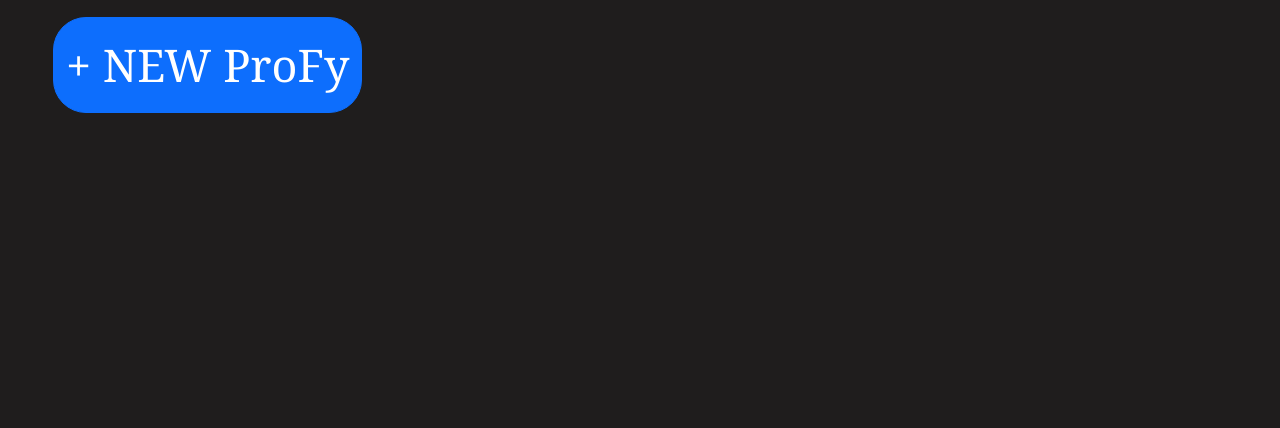
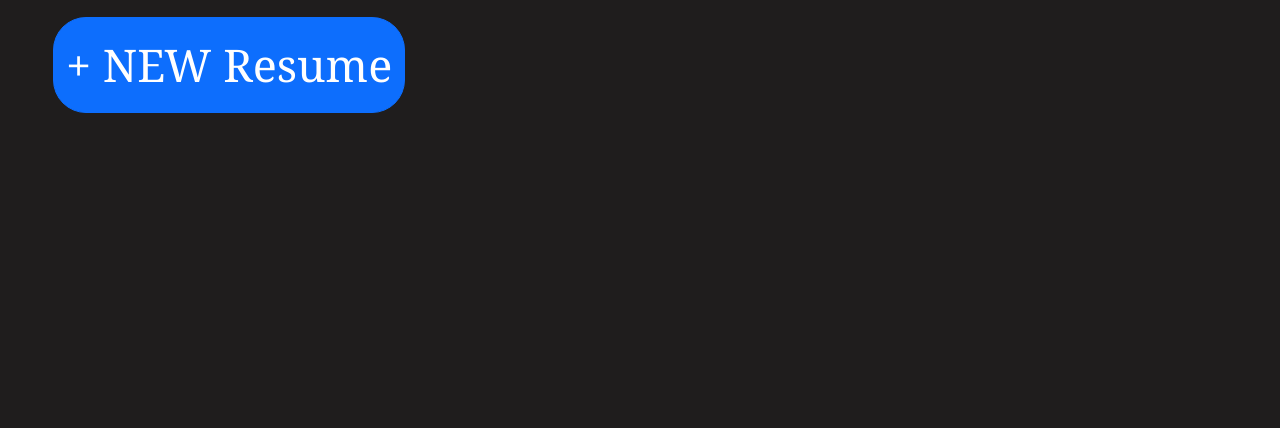
Before and after one commit to shaan22/JS__CRUD__APPLICATIONS, a plain HTML site: page Resume/index.html in a window 1280 px wide. Shown: the part 692-1120 px from the top of the page. Drawn offline with nearby package versions, Linux system fonts and the light colour scheme; a small style sheet from the web is missing.

Commit message:
Update index.html

```diff
--- a/Resume/index.html
+++ b/Resume/index.html
@@ -236,7 +236,7 @@
       data-bs-toggle="modal"
       data-bs-target="#newcardmodal"
     >
-      + NEW ProFy
+      + NEW Resume
     </button>
 
     <main class="ResumeDetails">
```
